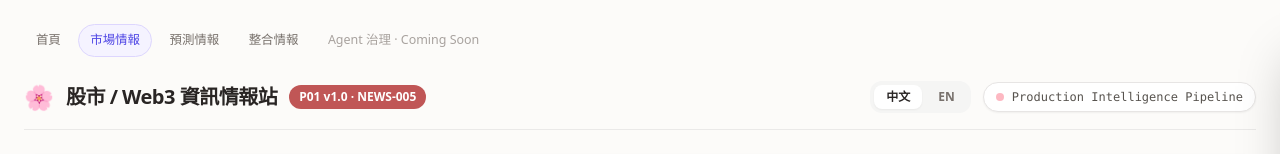
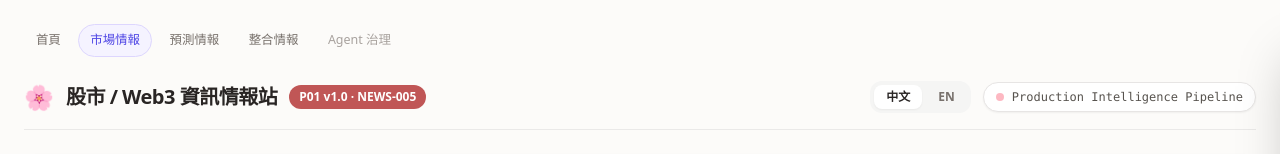
Before and after one commit to Clairelee1010/macro-attribution-dashboard, a plain HTML site: page p01/index.html in a window 1280 px wide. Shown: the top 154 px of the page. Drawn offline with nearby package versions, Linux system fonts and the light colour scheme.

Commit message:
Add files via upload

```diff
--- a/p01/index.html
+++ b/p01/index.html
@@ -33,7 +33,7 @@
 </head>
 <body class="p-4 md:p-6 max-w-7xl mx-auto space-y-6 relative min-h-screen">
     <nav class="platform-nav" aria-label="Platform navigation">
-      <a href="../">首頁</a><a class="active" href="./">市場情報</a><a href="../p02/">預測情報</a><a href="../intelligence/">整合情報</a><span class="coming">Agent 治理 · Coming Soon</span>
+      <a id="platform-nav-home" href="../">首頁</a><a id="platform-nav-market" class="active" href="./">市場情報</a><a id="platform-nav-prediction" href="../p02/">預測情報</a><a id="platform-nav-integrated" href="../intelligence/">整合情報</a><span id="platform-nav-agent" class="coming">Agent 治理</span>
     </nav>
 
 
@@ -837,6 +837,11 @@
                 document.getElementById('robi-input').placeholder = "Enter your macro or market question...";
                 document.getElementById('robi-send-btn').innerText = "Send";
             }
+            document.getElementById('platform-nav-home').innerText = isZh ? '首頁' : 'Home';
+            document.getElementById('platform-nav-market').innerText = isZh ? '市場情報' : 'Market';
+            document.getElementById('platform-nav-prediction').innerText = isZh ? '預測情報' : 'Prediction';
+            document.getElementById('platform-nav-integrated').innerText = isZh ? '整合情報' : 'Integrated';
+            document.getElementById('platform-nav-agent').innerText = isZh ? 'Agent 治理' : 'Agent Governance';
             document.documentElement.lang = isZh ? 'zh-TW' : 'en';
             document.getElementById('lbl-current-feed-items').innerText = isZh ? '目前情報筆數' : 'CURRENT FEED ITEMS';
             document.getElementById('lbl-official-source-share').innerText = isZh ? '官方來源占比' : 'OFFICIAL SOURCE SHARE';
```
